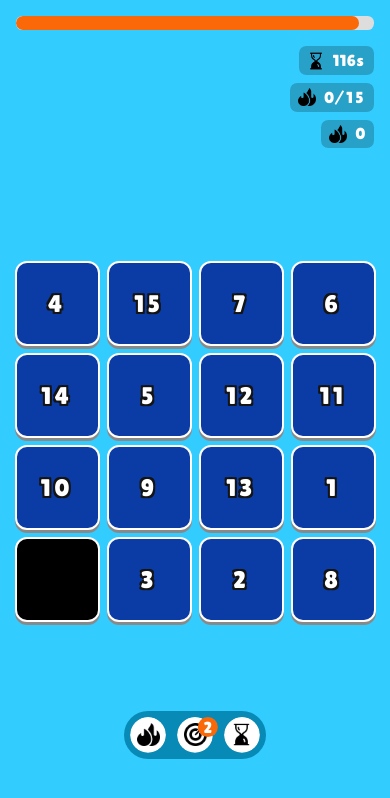
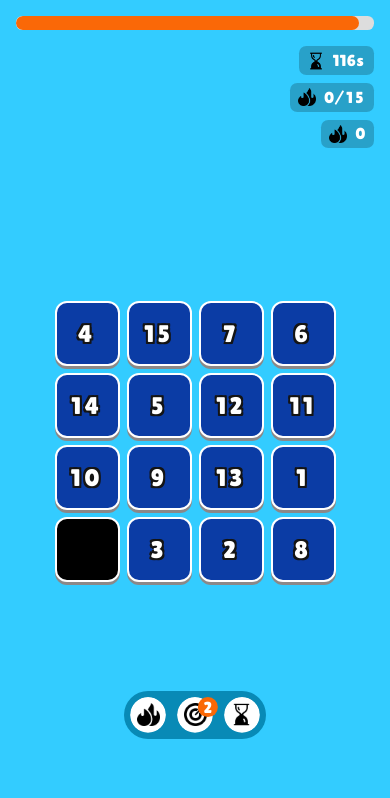
Before and after one commit to ChideraVal/Gallery-website, a plain HTML site: page run.html in a window 390 px wide. Drawn offline with Linux system fonts and the light colour scheme; a web font is replaced by a local one.

Commit message:
fix styles

```diff
--- a/game2.css
+++ b/game2.css
@@ -250,3 +250,18 @@ body {
         height: 2em;
     } */
 }
+
+@media (max-width: 400px) {
+    #puzzle-board {
+        display: grid;
+        grid-template-columns: repeat(4, 65px);
+        margin: 20px auto;
+        /* border: 2px solid red; */
+        gap: 7px;
+    }
+
+    .tile {
+        width: 65px;
+        height: 65px;
+    }
+}
```
